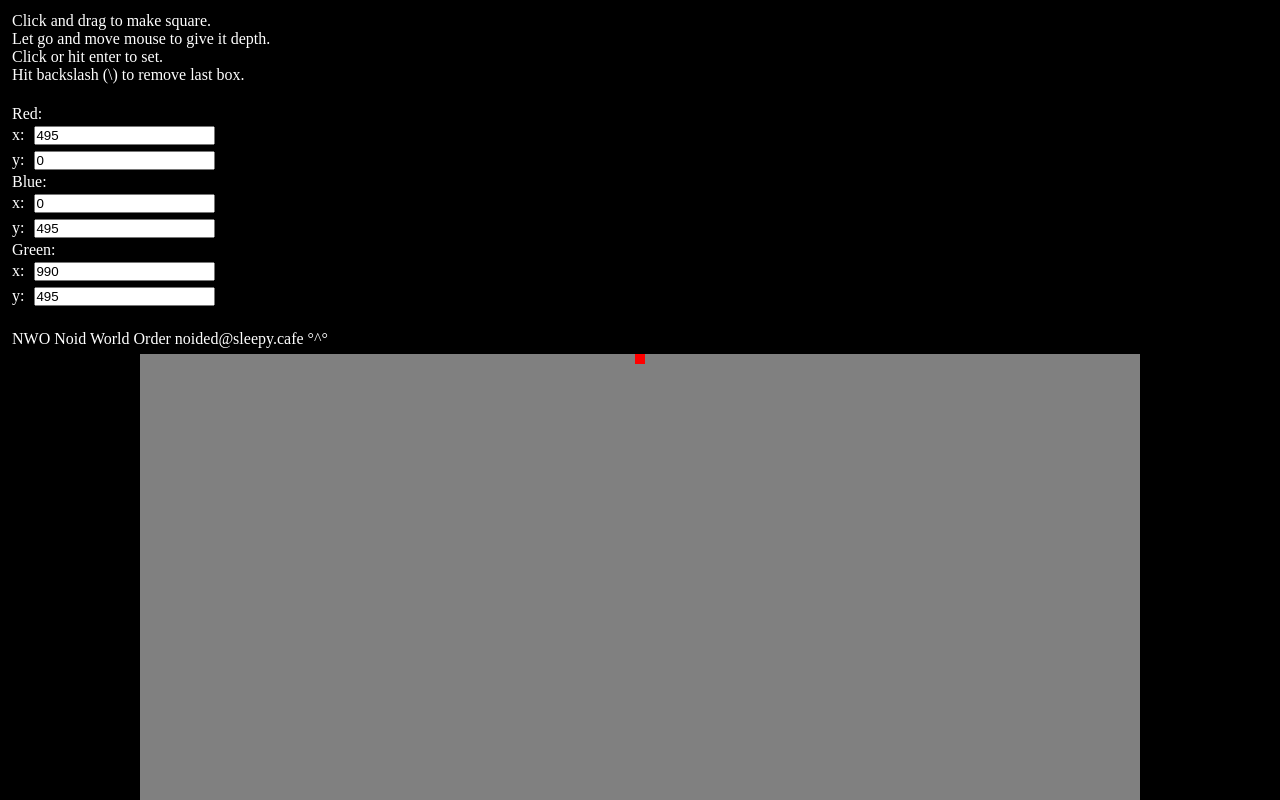
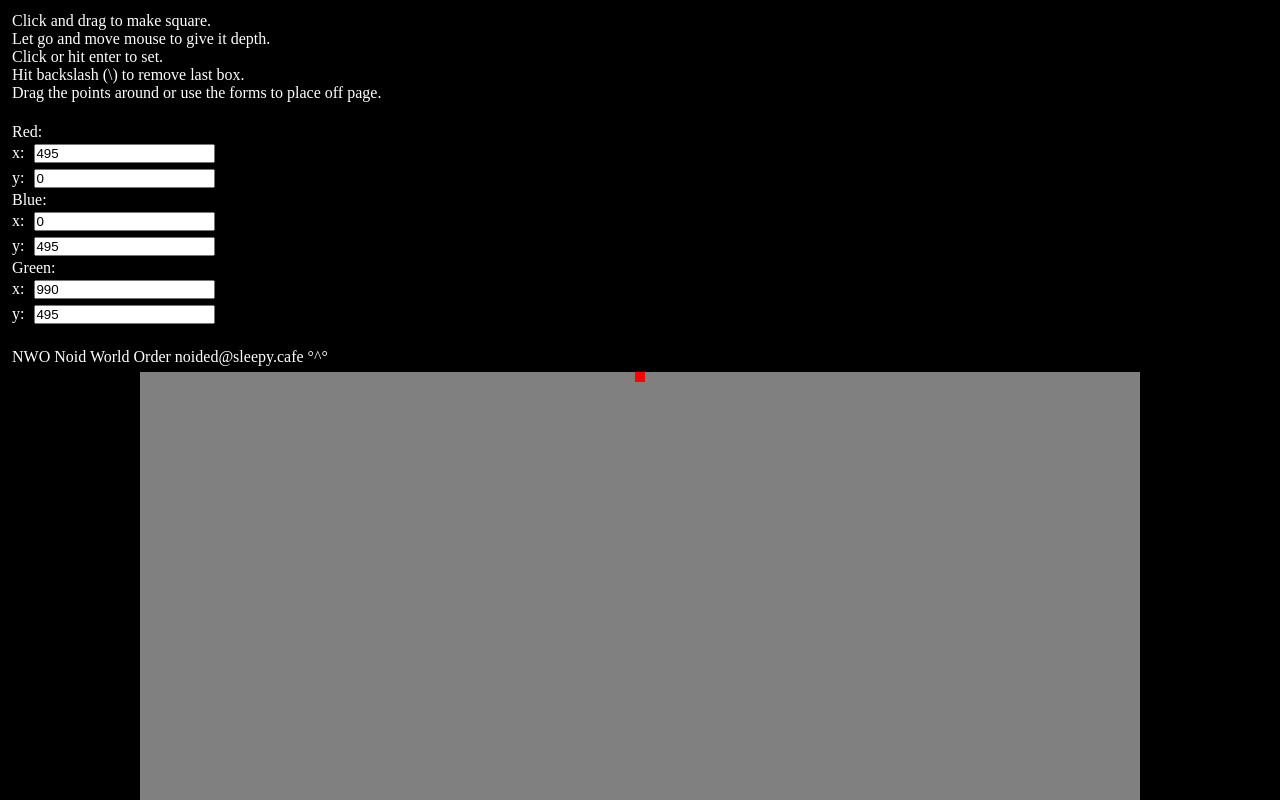
Before and after one commit to STAYINGNOIDED/movableVanishingPoints, a plain HTML site: page index.html in a window 1280 px wide. Shown: the top 800 px of the page. Drawn offline with Linux system fonts and the light colour scheme.

Commit message:
Update index.html

```diff
--- a/index.html
+++ b/index.html
@@ -17,7 +17,8 @@
 	<p>Click and drag to make square.<br>
 	Let go and move mouse to give it depth.<br>
 	Click or hit enter to set.<br>
-	Hit backslash (\) to remove last box.</p><br>
+	Hit backslash (\) to remove last box.<br>
+	Drag the points around or use the forms to place off page.</p><br>
 	<label for="red">Red:</label><br>
 	<label for="rx">x: </label>
 	<input type="number" id="rx" name="rx"><br>
```
